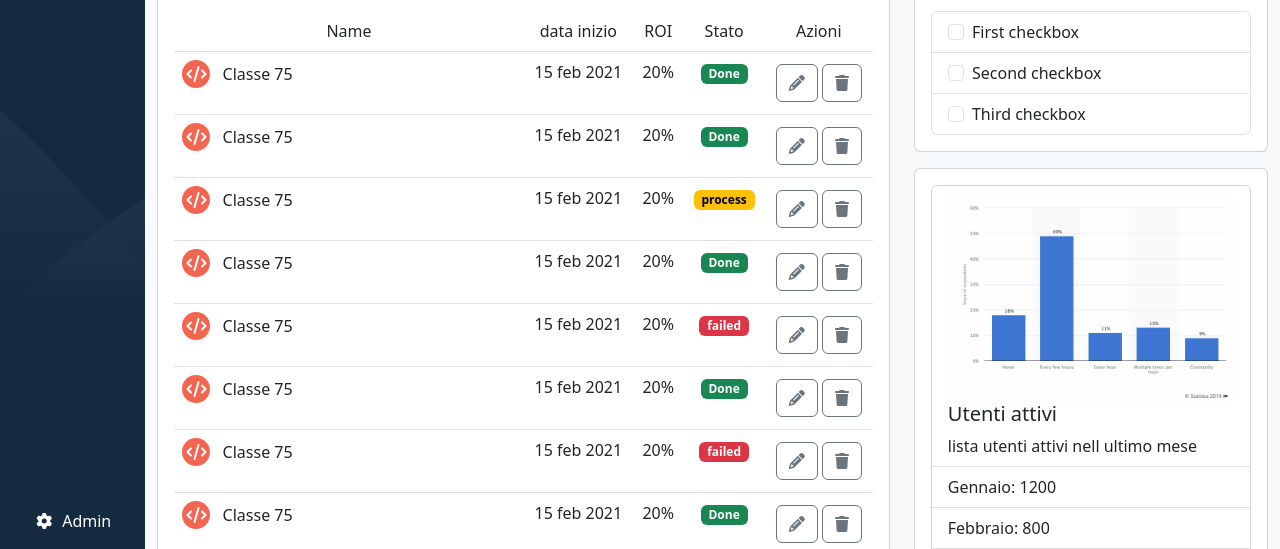
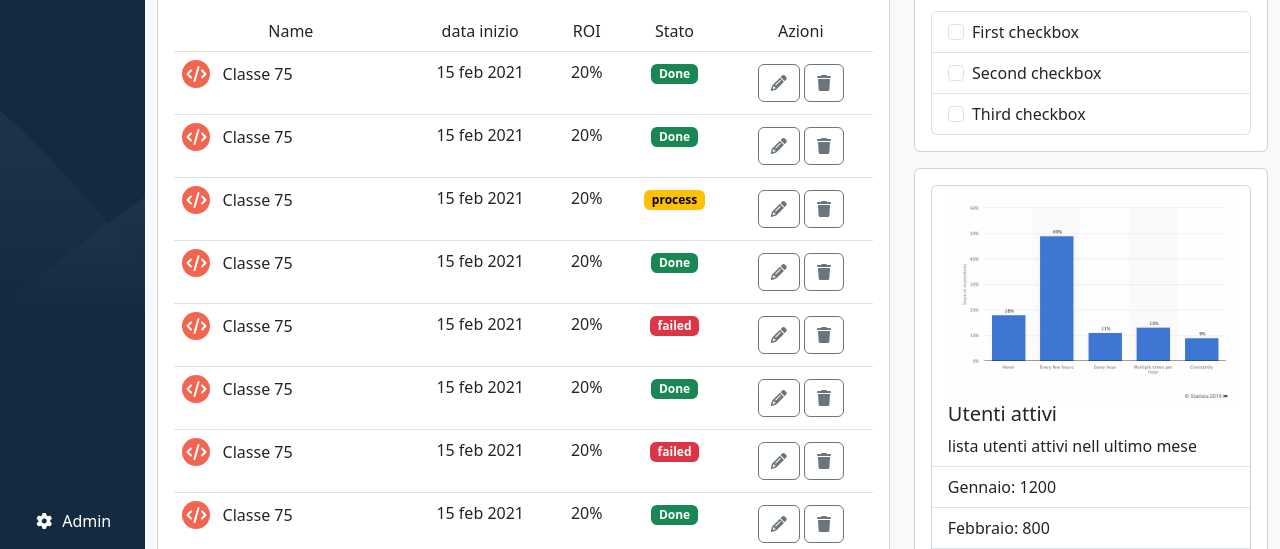
Before and after one commit to GiulianoBlas/html-css-bootstrap-dashboard, a plain HTML site: page index.html in a window 1280 px wide. Shown: the part 251-800 px from the top of the page. Drawn offline with nearby package versions, Linux system fonts and the light colour scheme.

Commit message:
corrections - table card

```diff
--- a/index.html
+++ b/index.html
@@ -701,7 +701,7 @@
 
                                                         <tr>
 
-                                                            <th scope="col" class="col-6 fw-light text-center">Name</th>
+                                                            <th scope="col" class="col-auto col-lg-4 fw-light text-center">Name</th>
 
                                                             <th scope="col" class="fw-light text-center d-none d-lg-table-cell ">data inizio</th>
 
```
